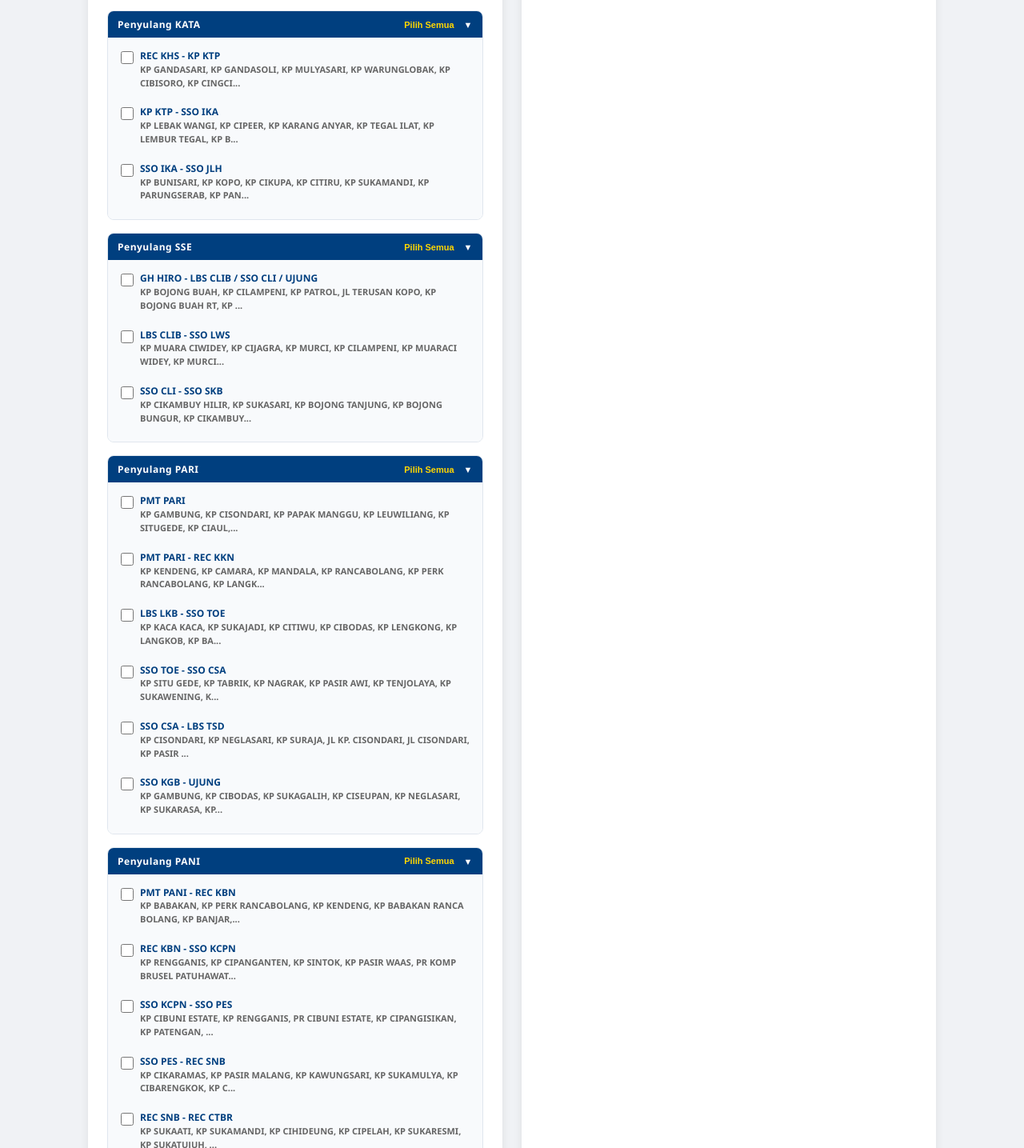
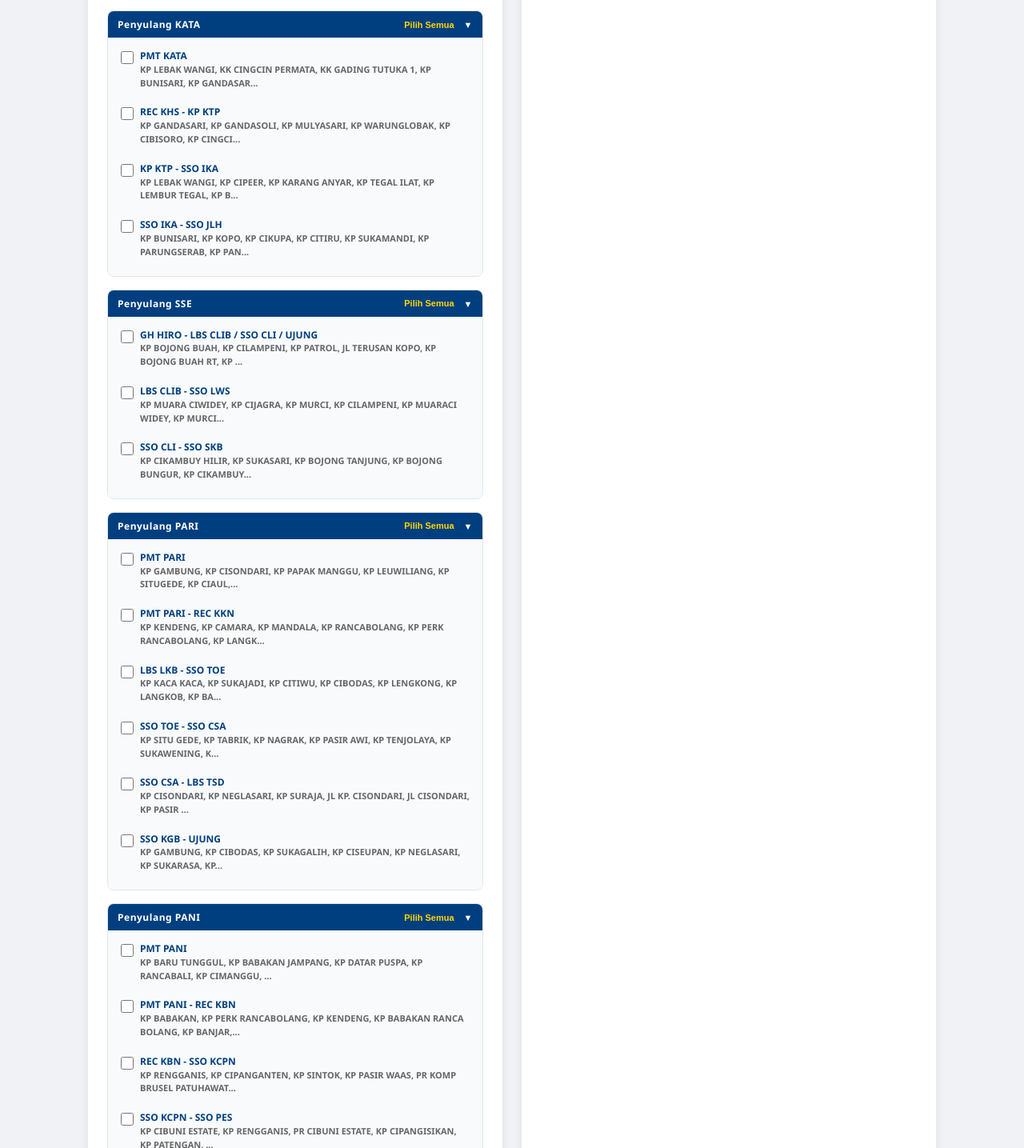
Before and after one commit to tempebacemkering-stack/PENGUMUMAN-PADAM, a plain HTML site: page index.html in a window 1280 px wide. Shown: the part 2869-4304 px from the top of the page at 80% size. Drawn offline with Linux system fonts and the light colour scheme.

Commit message:
Add files via upload

```diff
--- a/index.html
+++ b/index.html
@@ -452,6 +452,10 @@ const masterData = [
     penyulang: "KATA",
     ruas: [
       {
+        nama: "PMT KATA",
+        alamat: "KP LEBAK WANGI, KK CINGCIN PERMATA, KK GADING TUTUKA 1, KP BUNISARI, KP GANDASARI, KP KOPO, KP CIPEER, KP CIKUPA, KK SOREANG RESIDENCE, KP TEGAL ILAT, KP GANDASOLI, KP CITIRU, KP SUKAMANDI, KP SIMPANG TENGAH, KP KARANG ANYAR, KP PARUNGSERAB, KP SUKARAME, KP PANYINDANGAN, KP PINGGIR WANGI, KP MULYASARI, KP LEMBUR TEGAL, KP CIKOPO, KP TEGAL CAANG, KP PANIISAN, KP SUKAMULYA, KK GANDASARI INDAH, KP SIRNA GALIH, KP SIMPANG, KP LEBAKWANGI, KP CIBUNTU, KP CIBOGOR, KP BABAKAN, KP CITEGEL, KP BABAKAN CINGCIN, KP BOJONG WARU"
+      },
+      {
         nama: "REC KHS - KP KTP",
         alamat: "KP GANDASARI, KP GANDASOLI, KP MULYASARI, KP WARUNGLOBAK, KP CIBISORO, KP CINGCIN PERMATA, KP GANDASARI INDAH, KP GANDASOLI TENGAH, KP CENTRAL BISNIS WARLOB, KP GANDASARI KIDUL, KP GANDASOLI KIDUL, KP MULYA SARI, KP SIMPANG BARU, JL SIMPANG BARU JL.CENDANA, KP CINGCIN KOLOT"
       },
@@ -514,6 +518,10 @@ const masterData = [
   {
     penyulang: "PANI",
     ruas: [
+      {
+        nama: "PMT PANI",
+        alamat: "KP BARU TUNGGUL, KP BABAKAN JAMPANG, KP DATAR PUSPA, KP RANCABALI, KP CIMANGGU, KP SINAPEUL, KP SINUMBRA, KP PATENGAN, KP LEGOK KONDANG, KP SUKARESMI, KP BARUTUNGGUL, KP CIPELAH, KP CIBUNI ESTATE, KP KARANG SARI, KP WALINI, KP BABAKAN RAHAYU, KP INDRAGIRI, KP CISABUK, KP RANCAUPAS, KP HANJUANG BEUREUM, KP PAMAGERSAREN, KP SUKAATI, KP RANCAMULYA, KP SAWARGI, KP KARANG ANYAR, KP KAWAH PUTIH, KP SINDANG RERET, KP GIRILUYU, KP CIPOHPOHAN, KP SIMPANG, KK SUKARASA PERMAI, KK PERK RANCASUNI, KP BARU HINING, KP CIMANGLID, KP LEGOK KADU"
+      },
       {
         nama: "PMT PANI - REC KBN",
         alamat: "KP BABAKAN, KP PERK RANCABOLANG, KP KENDENG, KP BABAKAN RANCA BOLANG, KP BANJAR, KP SUKARESMI, KP RANCABOLANG, KP BBKN RANCA BOLANG, KP SUKARESMI RANCABALI, KP PERK RANCA BOLANG, KP BABAKAN RANCABOLANG, KP PERK RANCABOLANG PASIR JAMBU, KP BABAKAN SUGIHMUKTI, KP BABAKAN CIWIDEY, KP BABAKAN RANCA BOLANG SUGIHMUKTI"
```
